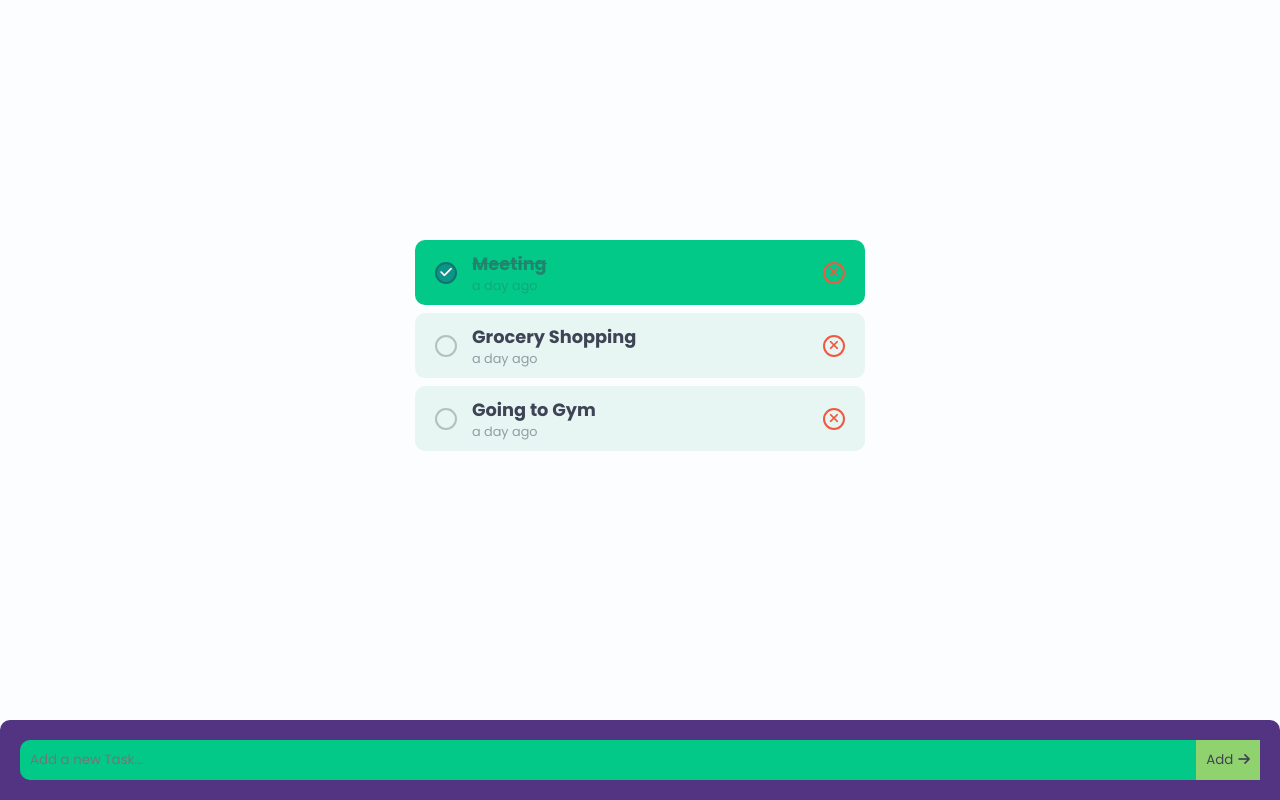
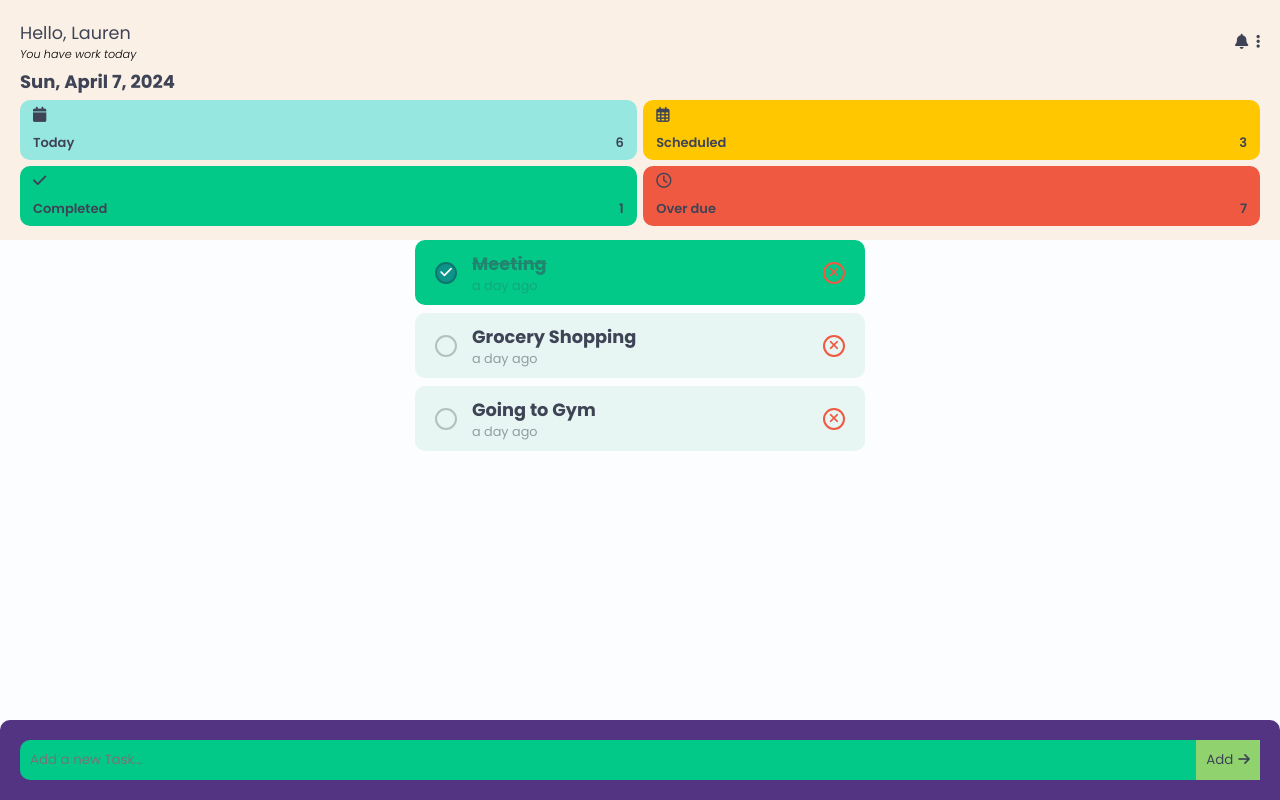
Before and after one commit to cmpezahe/taskmanagement, a website built with Vite: page index.html in a window 1280 px wide. Built offline with nearby package versions, Linux system fonts and the light colour scheme.

Commit message:
'improved'

```diff
--- a/assets/css/style.css
+++ b/assets/css/style.css
@@ -92,7 +92,7 @@ header {
   display: grid;
   border: 15px;
   overflow: hidden;
-  min-height: calc(100vh - 240px);
+  /* min-height: calc(100vh - 240px); */
 
 }
 
@@ -195,8 +195,8 @@ header {
 #list {
   /* padding: 3rem 0; */
   width: 100%;
-  /* max-height: 595px; */
-  max-height: calc(100vh -595px);
+  max-height: 595px;
+  /* max-height: calc(100vh -595px); */
   /* Set a fixed height for the container */
   overflow-y: auto;
   /* Enable vertical scroll */
--- a/assets/js/main.js
+++ b/assets/js/main.js
@@ -210,32 +210,23 @@ window.onload = () => {
 };
 
 //! NAVIGATION BAR HIDE
-// Wait for the DOM content to be fully loaded before executing JavaScript
-document.addEventListener("DOMContentLoaded", function () {
-  // Get the header element
-  const header = document.querySelector("header");
 
-  // Variable to store the previous scroll position
-  let prevScrollPos = window.pageYOffset;
+// document.addEventListener("DOMContentLoaded", function () {
+//   const header = document.querySelector("header");
 
-  // Function to handle scroll event
-  function handleScroll() {
-    // Get the current scroll position
-    let currentScrollPos = window.pageYOffset;
+//   let prevScrollPos = window.pageYOffset;
 
-    // Check if the current scroll position is greater than the previous scroll position
-    if (prevScrollPos > currentScrollPos) {
-      // Show the header if scrolling up
-      header.style.top = "0";
-    } else {
-      // Hide the header if scrolling down
-      header.style.top = `-${header.offsetHeight}px`;
-    }
+//   function handleScroll() {
+//     let currentScrollPos = window.pageYOffset;
 
-    // Update the previous scroll position
-    prevScrollPos = currentScrollPos;
-  }
+//     if (prevScrollPos > currentScrollPos) {
+//       header.style.top = "0";
+//     } else {
+//       header.style.top = `-${header.offsetHeight}px`;
+//     }
 
-  // Add scroll event listener to window
-  window.addEventListener("scroll", handleScroll);
-});
+//     prevScrollPos = currentScrollPos;
+//   }
+
+//   window.addEventListener("scroll", handleScroll);
+// });
--- a/index.html
+++ b/index.html
@@ -3,7 +3,8 @@
 
 <head>
   <meta charset="UTF-8" />
-  <meta name="viewport" content="width=device-width, initial-scale=1.0" />
+  <meta name="viewport" content="width=device-width, initial-scale=1.0">
+
   <title>Task Management</title>
   <link rel="stylesheet" href="/assets/css/style.css" />
   <link rel="stylesheet" href="https://cdnjs.cloudflare.com/ajax/libs/font-awesome/6.0.0-beta2/css/all.min.css"
```
